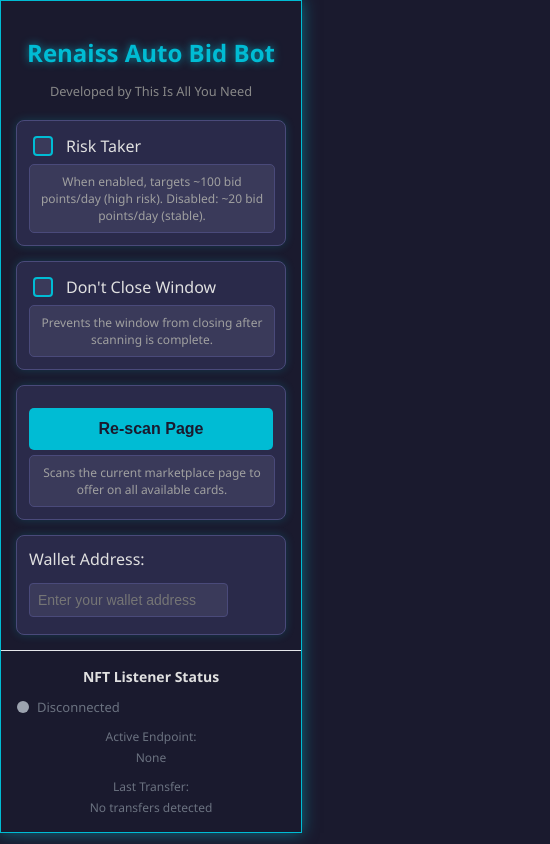
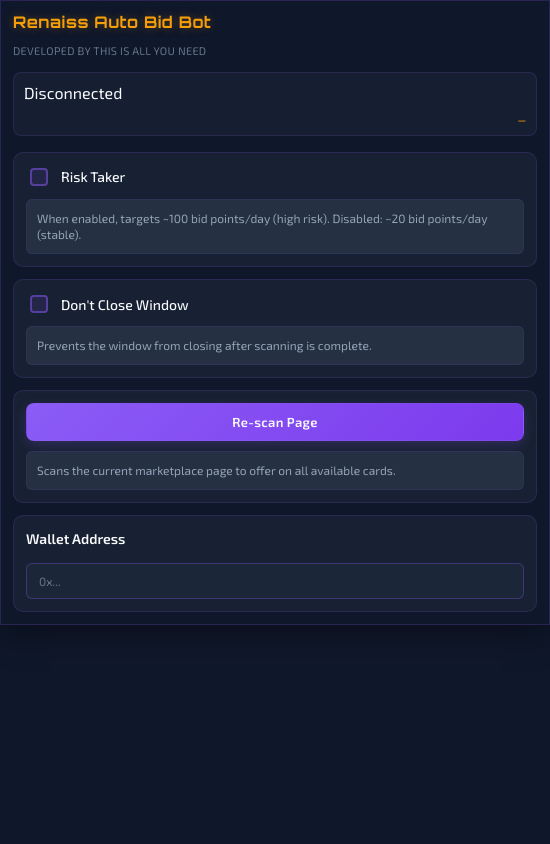
Before and after one commit to ThisIsAllYouNeed/renaiss-bid-bot-extension, a browser extension: page src/popup.html in a window 400 px wide. Shown: the whole page, 550 px wide, since content can reach past the window. Drawn offline with Linux system fonts and the light colour scheme.

Commit message:
Try nft listener, along with popups

```diff
--- a/src/popup.css
+++ b/src/popup.css
@@ -1,43 +1,97 @@
+@import url('https://fonts.googleapis.com/css2?family=Exo+2:wght@300;400;500;600;700&family=Orbitron:wght@400;500;600;700&display=swap');
+
+* {
+    box-sizing: border-box;
+}
+
 body {
-    font-family: 'Segoe UI', Tahoma, Geneva, Verdana, sans-serif;
-    width: 300px;
-    background-color: #1a1a2e; /* Dark, technological background */
-    color: #e0e0e0; /* Light grey text for contrast */
-    text-align: center;
+    font-family: 'Exo 2', -apple-system, BlinkMacSystemFont, 'Segoe UI', sans-serif;
+    min-width: 550px;
+    background-color: #0F172A;
+    color: #F8FAFC;
     margin: 0;
     padding: 0;
-    border: 1px solid #00bcd4; /* Cyan border for tech feel */
-    box-shadow: 0 0 15px rgba(0, 188, 212, 0.5); /* Glowing effect */
+    border: 1px solid rgba(139, 92, 246, 0.2);
+    box-shadow: 0 8px 32px rgba(0, 0, 0, 0.4);
+    line-height: 1.5;
+}
+
+*::-webkit-scrollbar {
+    width: 6px;
+    height: 6px;
+}
+
+*::-webkit-scrollbar-track {
+    background: rgba(30, 41, 59, 0.4);
+}
+
+*::-webkit-scrollbar-thumb {
+    background: rgba(139, 92, 246, 0.3);
+    border-radius: 3px;
+}
+
+*::-webkit-scrollbar-thumb:hover {
+    background: rgba(139, 92, 246, 0.5);
 }
 
 .container {
-    padding: 15px;
+    padding: 16px;
+    display: flex;
+    flex-direction: column;
+    gap: 12px;
+}
+
+.header {
+    display: flex;
+    justify-content: space-between;
+    align-items: flex-start;
+    gap: 16px;
+    margin-bottom: 4px;
+}
+
+#nft-listener-status-compact {
+    padding: 8px 10px;
+    background-color: rgba(30, 41, 59, 0.5);
+    border: 1px solid rgba(139, 92, 246, 0.15);
+    border-radius: 8px;
+    min-width: 120px;
+    flex-shrink: 0;
 }
 
 h2 {
-    text-align: center;
-    color: #00bcd4; /* Cyan heading */
-    margin-bottom: 10px;
-    text-shadow: 0 0 8px rgba(0, 188, 212, 0.7);
+    font-family: 'Orbitron', monospace;
+    font-size: 18px;
+    font-weight: 700;
+    color: #F59E0B;
+    margin: 0 0 4px 0;
+    text-shadow: 0 0 10px rgba(245, 158, 11, 0.3);
+    letter-spacing: 0.5px;
+    line-height: 1.2;
 }
 
 .developer-credit {
-    font-size: 0.8em;
-    color: #888;
-    margin-bottom: 20px;
+    font-size: 11px;
+    color: #64748B;
+    margin-bottom: 0;
+    letter-spacing: 0.3px;
+    text-transform: uppercase;
 }
 
 .setting {
-    margin-top: 15px;
-    padding: 12px;
-    background-color: #2a2a4a; /* Slightly lighter dark background for settings */
-    border-radius: 8px;
-    border: 1px solid #4a4a7a;
-    box-shadow: 0 0 10px rgba(0, 188, 212, 0.2);
+    padding: 14px;
+    background-color: rgba(30, 41, 59, 0.6);
+    border-radius: 10px;
+    border: 1px solid rgba(139, 92, 246, 0.15);
+    transition: all 0.3s ease;
     display: flex;
-    flex-direction: column; /* Stack items vertically */
-    align-items: flex-start; /* Align items to the start */
-    gap: 8px; /* Space between elements in the setting */
+    flex-direction: column;
+    align-items: flex-start;
+    gap: 10px;
+}
+
+.setting:hover {
+    background-color: rgba(30, 41, 59, 0.8);
+    border-color: rgba(139, 92, 246, 0.3);
 }
 
 label {
@@ -45,112 +99,142 @@ label {
     align-items: center;
     gap: 10px;
     cursor: pointer;
-    font-size: 1em;
-    width: 100%; /* Make label take full width */
+    font-size: 14px;
+    font-weight: 500;
+    width: 100%;
+    transition: color 0.2s ease;
+}
+
+label:hover {
+    color: #FBBF24;
 }
 
 /* Custom Checkbox Styling */
 input[type="checkbox"] {
     appearance: none;
     -webkit-appearance: none;
-    width: 20px;
-    height: 20px;
-    border: 2px solid #00bcd4; /* Cyan border */
+    width: 18px;
+    height: 18px;
+    border: 2px solid rgba(139, 92, 246, 0.5);
     border-radius: 4px;
-    background-color: #3a3a5a; /* Darker background */
+    background-color: rgba(139, 92, 246, 0.1);
     cursor: pointer;
     position: relative;
     outline: none;
-    transition: background-color 0.3s, border-color 0.3s, box-shadow 0.3s;
+    transition: all 0.25s ease;
+    flex-shrink: 0;
 }
 
 input[type="checkbox"]:checked {
-    background-color: #00bcd4; /* Cyan when checked */
-    border-color: #00bcd4;
-    box-shadow: 0 0 8px rgba(0, 188, 212, 0.7);
+    background-color: #8B5CF6;
+    border-color: #8B5CF6;
+    box-shadow: 0 0 10px rgba(139, 92, 246, 0.5);
 }
 
 input[type="checkbox"]:checked::after {
     content: '';
     display: block;
     position: absolute;
-    top: 2px;
-    left: 6px;
+    top: 1px;
+    left: 5px;
     width: 5px;
-    height: 10px;
-    border: solid #1a1a2e;
-    border-width: 0 3px 3px 0;
+    height: 9px;
+    border: solid #F8FAFC;
+    border-width: 0 2px 2px 0;
     transform: rotate(45deg);
 }
 
 input[type="checkbox"]:hover {
-    border-color: #80deea; /* Lighter cyan on hover */
-    box-shadow: 0 0 12px rgba(128, 222, 234, 0.7);
+    border-color: rgba(139, 92, 246, 0.8);
+    background-color: rgba(139, 92, 246, 0.2);
+}
+
+input[type="checkbox"]:focus {
+    outline: 2px solid rgba(139, 92, 246, 0.6);
+    outline-offset: 2px;
 }
 
 .description-box {
-    background-color: #3a3a5a; /* Slightly darker than setting background */
-    border: 1px solid #4a4a7a;
-    border-radius: 5px;
-    padding: 8px 10px;
-    width: calc(100% - 20px); /* Account for padding */
-    margin-top: -3px; /* Pull it slightly closer to the element above */
+    background-color: rgba(51, 65, 85, 0.5);
+    border: 1px solid rgba(139, 92, 246, 0.1);
+    border-radius: 6px;
+    padding: 10px;
+    width: 100%;
+    box-sizing: border-box;
+    font-size: 12px;
+    line-height: 1.4;
 }
 
 .description-text {
-    font-size: 0.75em; /* Smaller font size */
-    color: #a0a0a0; /* Muted color */
-    text-align: center;
-    display: block; /* Ensure it takes its own line within the box */
+    color: #94A3B8;
+    text-align: left;
+    display: block;
+    margin: 0;
 }
 
 .button-description {
-    /* No specific styles needed here, parent .description-box handles layout */
-    margin: 0; /* Reset margins */
+    margin: 0;
 }
 
 button {
     width: 100%;
-    padding: 12px;
+    padding: 11px;
     border: none;
-    border-radius: 5px;
-    background-color: #00bcd4; /* Cyan button */
-    color: #1a1a2e; /* Dark text for button */
+    border-radius: 8px;
+    background: linear-gradient(135deg, #8B5CF6 0%, #7C3AED 100%);
+    color: #F8FAFC;
     cursor: pointer;
-    font-size: 1em;
-    font-weight: bold;
-    transition: background-color 0.3s, box-shadow 0.3s;
-    margin-top: 10px; /* Space from checkboxes */
+    font-family: 'Exo 2', sans-serif;
+    font-size: 14px;
+    font-weight: 600;
+    letter-spacing: 0.3px;
+    transition: all 0.3s ease;
+    border: 1px solid rgba(139, 92, 246, 0.3);
+    box-shadow: 0 4px 12px rgba(139, 92, 246, 0.2);
 }
 
 button:hover {
-    background-color: #00acc1; /* Darker cyan on hover */
-    box-shadow: 0 0 15px rgba(0, 188, 212, 0.8);
+    background: linear-gradient(135deg, #7C3AED 0%, #6D28D9 100%);
+    box-shadow: 0 6px 20px rgba(139, 92, 246, 0.4);
+    transform: translateY(-1px);
+}
+
+button:active {
+    transform: translateY(0px);
+    box-shadow: 0 2px 8px rgba(139, 92, 246, 0.3);
 }
 
 #userAddress {
     width: 100%;
-    padding: 8px;
-    margin: 5px 0;
-    border: 1px solid #4a4a7a;
-    border-radius: 4px;
-    font-size: 14px;
-    background-color: #3a3a5a;
-    color: #e0e0e0;
+    padding: 10px 12px;
+    border: 1.5px solid rgba(139, 92, 246, 0.3);
+    border-radius: 6px;
+    font-family: 'Exo 2', monospace;
+    font-size: 12px;
+    background-color: rgba(30, 41, 59, 0.8);
+    color: #F8FAFC;
     box-sizing: border-box;
+    transition: all 0.25s ease;
+}
+
+#userAddress::placeholder {
+    color: #64748B;
 }
 
 #userAddress:focus {
     outline: none;
-    border-color: #00bcd4;
-    box-shadow: 0 0 8px rgba(0, 188, 212, 0.5);
+    border-color: #8B5CF6;
+    background-color: rgba(30, 41, 59, 1);
+    box-shadow: 0 0 12px rgba(139, 92, 246, 0.3);
 }
 
 .address-saved-indicator {
-    color: #10b981;
+    color: #10B981;
     margin-left: 8px;
     display: none;
     font-size: 12px;
+    font-weight: 500;
+    animation: fadeIn 0.3s ease;
 }
 
 .address-saved-indicator.show {
@@ -160,3 +244,78 @@ button:hover {
 #addressSaved {
     font-size: 12px;
 }
+
+#endpoint-value,
+#endpoint-value-compact {
+    font-family: 'Orbitron', monospace;
+    font-size: 10px;
+    color: #F59E0B;
+    word-break: break-all;
+    line-height: 1.4;
+}
+
+@keyframes fadeIn {
+    from {
+        opacity: 0;
+    }
+    to {
+        opacity: 1;
+    }
+}
+
+/* Accessibility & Reduced Motion Support */
+@media (prefers-reduced-motion: reduce) {
+    * {
+        animation-duration: 0.01ms !important;
+        animation-iteration-count: 1 !important;
+        transition-duration: 0.01ms !important;
+    }
+}
+
+/* Focus visible for keyboard navigation */
+button:focus-visible,
+input:focus-visible,
+label:focus-visible {
+    outline: 2px solid #F59E0B;
+    outline-offset: 2px;
+}
+
+/* Improved spacing for better readability */
+.setting:first-child {
+    margin-top: 0;
+}
+
+/* Responsive adjustments */
+@media (max-width: 480px) {
+    body {
+        width: 100%;
+        border-radius: 0;
+    }
+
+    .container {
+        padding: 12px;
+    }
+
+    .header {
+        flex-direction: column;
+        align-items: flex-start;
+        gap: 12px;
+    }
+
+    h2 {
+        font-size: 16px;
+    }
+
+    #nft-listener-status-compact {
+        width: 100%;
+    }
+
+    .setting {
+        padding: 12px;
+    }
+
+    button {
+        padding: 10px;
+        font-size: 13px;
+    }
+}
--- a/src/popup.html
+++ b/src/popup.html
@@ -7,8 +7,21 @@
 </head>
 <body>
     <div class="container">
-        <h2>Renaiss Auto Bid Bot</h2>
-        <p class="developer-credit">Developed by This Is All You Need</p>
+        <div class="header">
+            <div>
+                <h2>Renaiss Auto Bid Bot</h2>
+                <p class="developer-credit">Developed by This Is All You Need</p>
+            </div>
+            <div id="nft-listener-status-compact">
+                <div style="display: flex; align-items: center; margin-bottom: 8px;">
+                    <div id="connection-indicator-compact" class="disconnected"></div>
+                    <span id="connection-text-compact">Disconnected</span>
+                </div>
+                <div style="font-size: 11px; color: #94A3B8; text-align: right;">
+                    <div id="endpoint-value-compact">—</div>
+                </div>
+            </div>
+        </div>
         <div class="setting">
             <label for="risk-taker-checkbox">
                 <input type="checkbox" id="risk-taker-checkbox">
@@ -34,35 +47,11 @@
             </div>
         </div>
         <div class="setting">
-            <div>
-                Wallet Address:
+            <label for="userAddress" style="margin-bottom: 4px; font-weight: 600; width: 100%;">
+                Wallet Address
                 <span id="addressSaved" class="address-saved-indicator" aria-live="polite"></span>
-            </div>
-            <label for="userAddress">
-                <div class="wallet-address-input">
-                    <input type="text" id="userAddress" placeholder="Enter your wallet address" />
-                </div>
             </label>
-        </div>
-    </div>
-    <div id="nft-listener-status" style="padding: 16px; border-top: 1px solid #e5e7eb;">
-        <div style="margin-bottom: 12px;">
-            <h3 style="margin: 0 0 8px 0; font-size: 14px; font-weight: 600;">NFT Listener Status</h3>
-        </div>
-
-        <div style="display: flex; align-items: center; margin-bottom: 12px;">
-            <div id="connection-indicator" style="width: 12px; height: 12px; border-radius: 50%; margin-right: 8px; background-color: #9ca3af;"></div>
-            <span id="connection-text" style="font-size: 13px; color: #6b7280;">Disconnected</span>
-        </div>
-
-        <div id="endpoint-info" style="font-size: 12px; color: #6b7280; margin-bottom: 12px; word-break: break-all;">
-            <div style="font-weight: 500; margin-bottom: 4px;">Active Endpoint:</div>
-            <div id="endpoint-value">None</div>
-        </div>
-
-        <div id="last-event-info" style="font-size: 12px; color: #6b7280;">
-            <div style="font-weight: 500; margin-bottom: 4px;">Last Transfer:</div>
-            <div id="last-event-value">No transfers detected</div>
+            <input type="text" id="userAddress" placeholder="0x..." />
         </div>
     </div>
     <script src="popup.js"></script>
```
Also changed, not shown: src/nft-listener.js (+102 -43 lines), src/popup.js (+20 -26 lines).
